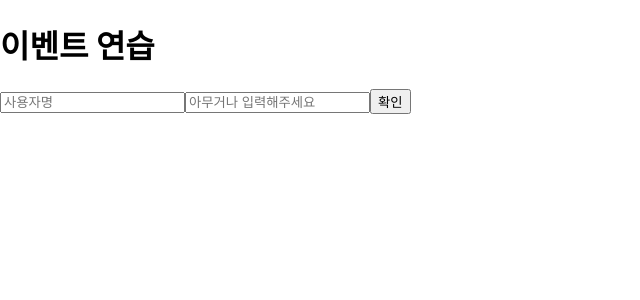
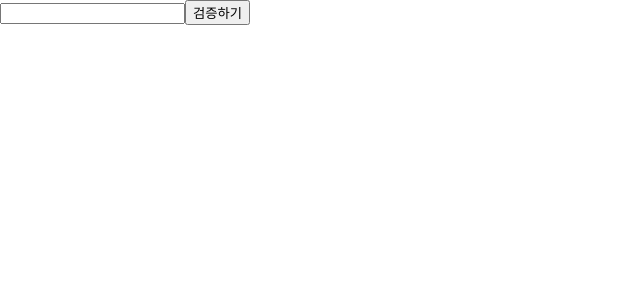
Before and after one commit to sinjw3202/react, a React (Create React App) app: page / in a window 1280 px wide. Shown: the top 300 px of the page, without its empty margins (0-640 px from the left). Built offline with nearby package versions, Linux system fonts and the light colour scheme.

Commit message:
- ref 사용법#1

```diff
--- a/src/App.js
+++ b/src/App.js
@@ -1,9 +1,9 @@
 import React, { Component } from 'react';
-import EventPractive from './EventPractive';
+import ValidationSample from './ValidationSample';
 
 class App extends Component {
   render() {
-    return <EventPractive />;
+    return <ValidationSample />;
   }
 }
 
--- a/src/ValidationSample.js
+++ b/src/ValidationSample.js
@@ -1,7 +1,26 @@
+/**
+ * ref : reference
+ * 클래스형 컴포넌트에서 ref 사용하기 ref를 사용하기 위해서는 Hooks를 사용해야 한다.
+ * validationSample 컴포넌트 만들기 > input에 ref 달기 > 버튼을 누를 때마다 input에 포커스 주기
+ *
+ * DOM의 특정한 엘리먼트에 접근하기 위해서 사용됨
+ * 다른 컴포넌트에 있는 엘리먼트에 접근? 부모객체에 접근?
+ *
+ * DOM을 꼭 사용해야 하는 상황
+ * 특정 input에 포커스 주기
+ * 스크롤 박스 조작하기
+ * Canvas 요소에 그림 그리기 등
+ *
+ * <input ref={(ref) => {this.input = ref}} /> 이렇게하면 this.input은 input 요소의 DOM을 가리킵니다.
+ *
+ * 컴포넌트에 ref달기
+ * 이 방법은 주로 컴포넌트 내부에 있는 DOM을 컴포넌트 외부에서 사용할 때 사용
+ */
 import React, { Component } from 'react';
 import './ValidationSample.css';
 
 class ValidationSample extends Component {
+  input = React.createRef();
   state = {
     password: '',
     clicked: false,
@@ -19,16 +38,14 @@ class ValidationSample extends Component {
       clicked: true,
       validated: this.state.password === '0000',
     });
-    this.input.focus();
+    this.input.current.focus(); // 현재 input에 커서를 포커스한다.
   };
 
   render() {
     return (
       <div>
         <input
-          ref={(ref) => {
-            this.input = ref;
-          }}
+          ref={this.input}
           type="password"
           value={this.state.password}
           onChange={this.handleChange}
```
